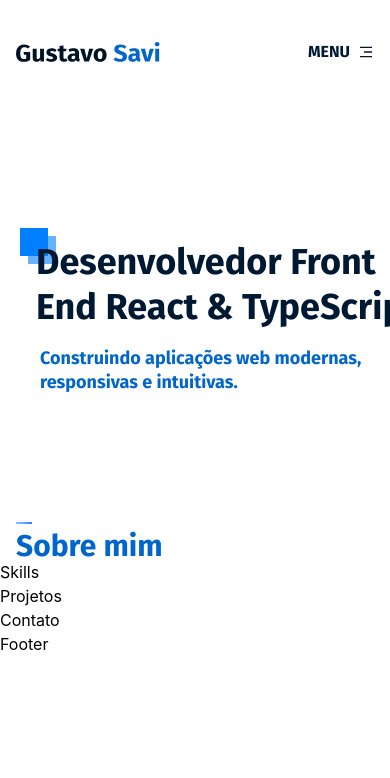
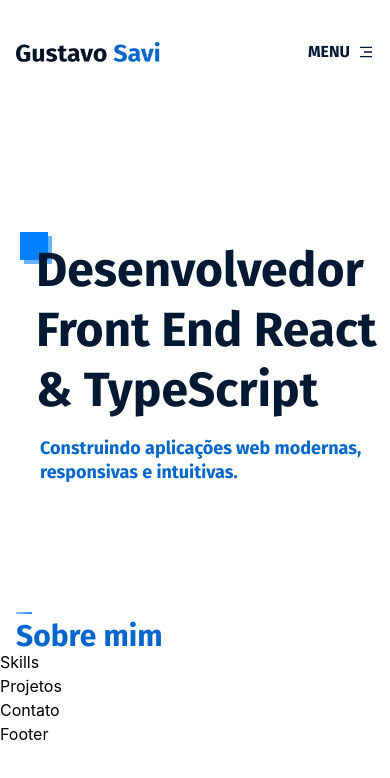
Before and after one commit to gutosavi/gustavo-portfolio, a React (Vite) app: page / in a window 390 px wide. Shown: the top 778 px of the page. Built offline with nearby package versions, Linux system fonts and the light colour scheme.

Commit message:
feat: ajusta aspectos responsividade seção

```diff
--- a/src/components/Decoration.tsx
+++ b/src/components/Decoration.tsx
@@ -3,8 +3,8 @@ import React from 'react'
 const Decoration = () => {
   return (
     <div className="relative w-11 h-12 z-0">
-      <div className="bg-primary-300 absolute size-7 laptop:size-10 m-1 top-10 right-5" />
-      <div className="bg-primary-500 absolute size-7 laptop:size-10 top-9 right-8" />
+      <div className="bg-primary-300 absolute size-7 laptop:size-10 m-1 top-10 right-6 laptop:top-9 laptop:right-5" />
+      <div className="bg-primary-500 absolute size-7 laptop:size-10 top-10 right-8 laptop:top-9 laptop:right-7" />
     </div>
   )
 }
--- a/src/sections/Hero.tsx
+++ b/src/sections/Hero.tsx
@@ -16,7 +16,7 @@ const Hero = () => {
           laptop:row-start-1 laptop:col-end-13 laptop:col-span-5 flex flex-col gap-6'>
             <div className='laptop:mt-20'>
               <Decoration />
-              <h1 className="relative text-4xl w-96 mx-auto laptop:mx-0 laptop:w-full laptop:text-[55px] font-bold font-display leading-tight laptop:leading-16.25 text-primary-900 laptop:z-50">Desenvolvedor Front End React & TypeScript
+              <h1 className="relative text-5xl w-96 mx-auto laptop:mx-0 laptop:w-full laptop:text-6xl font-bold font-display leading-tight laptop:leading-16.25 text-primary-900 laptop:z-50">Desenvolvedor Front End React & TypeScript
               </h1>
               <Typewriter text={"Coonstruindo aplicações web modernas, responsivas e intuitivas."} />
             </div>
```
